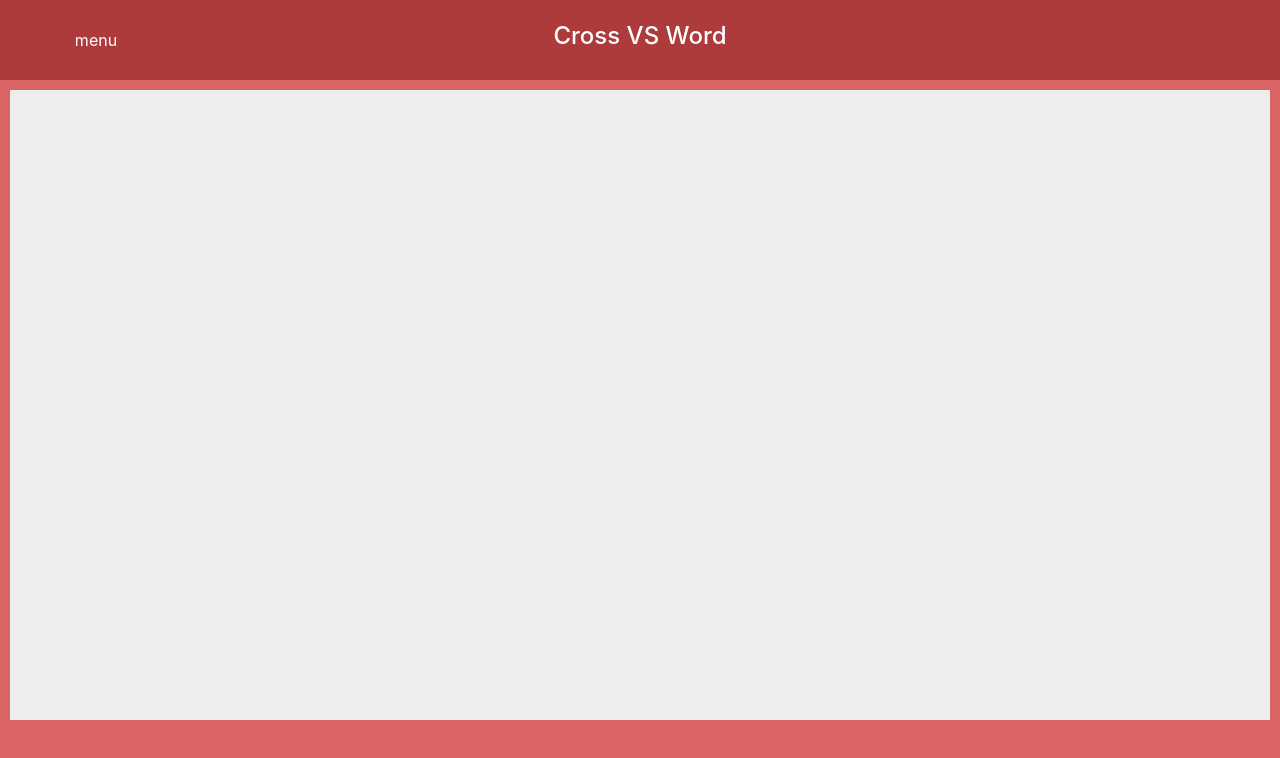
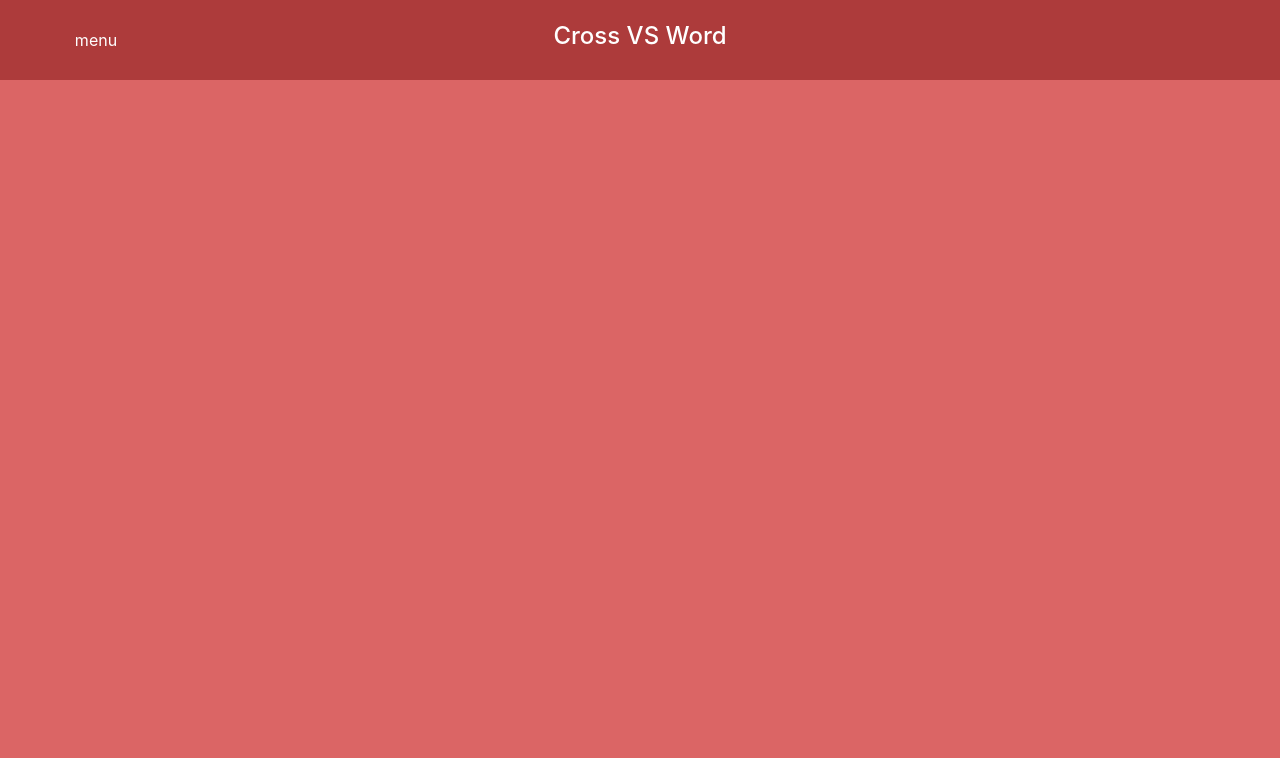
Before and after one commit to possible819/cross-vs-word, a website built with webpack: page index.html in a window 1280 px wide. Built offline with nearby package versions, Linux system fonts and the light colour scheme.

Commit message:
Canvas layout chagned to flex

```diff
--- a/src/assets/styles/theme.css
+++ b/src/assets/styles/theme.css
@@ -22,8 +22,8 @@ main {
 
 canvas {
   margin: 10px;
-  /* flex: 1; */
-  background-color: #eeeded;
+  flex: 1;
+  background-color: transparent;
 }
 
 footer {
```
